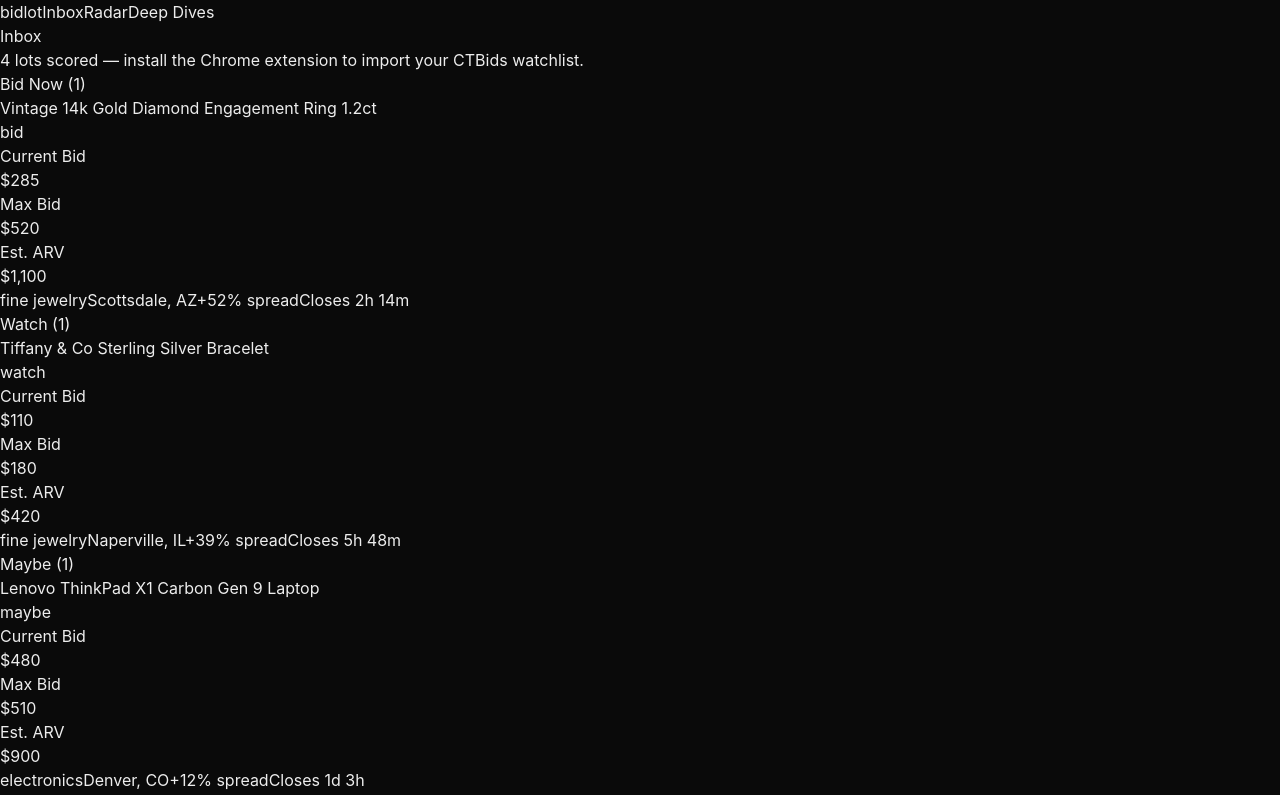
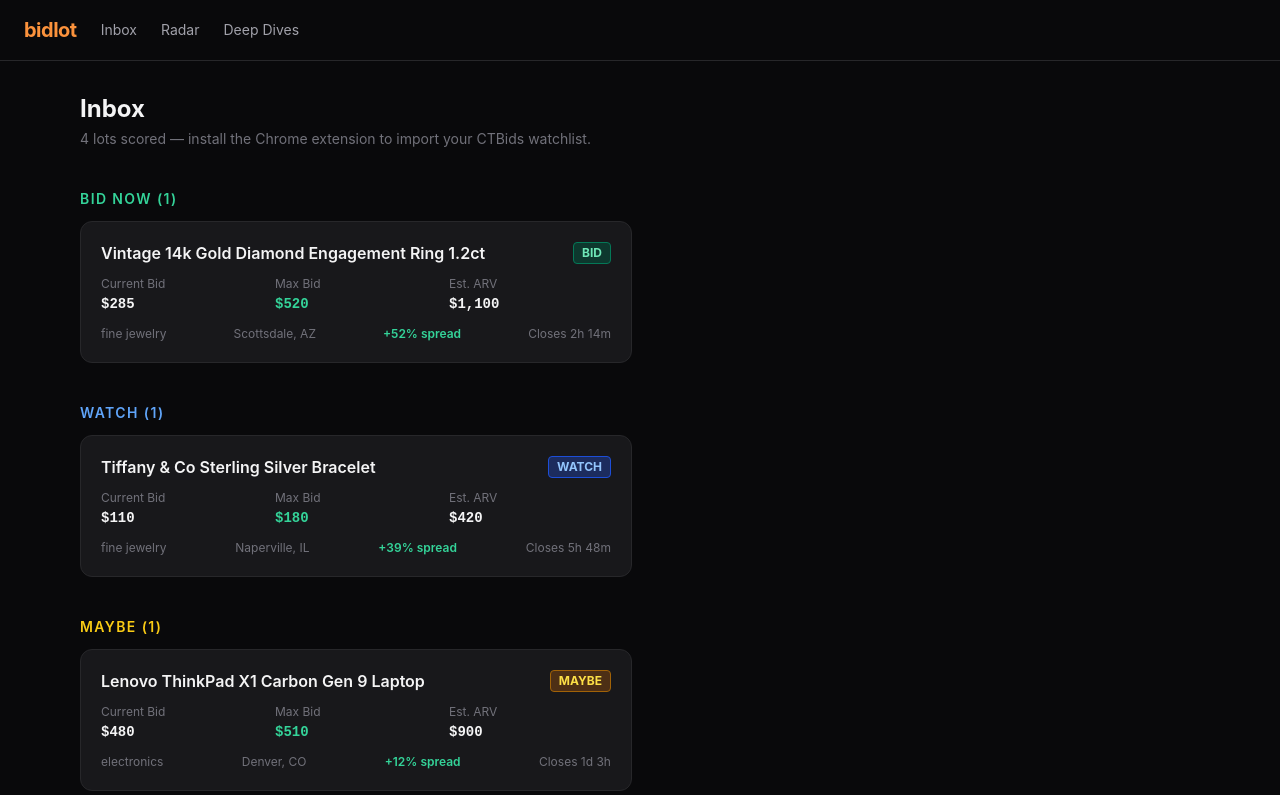
Before and after one commit to dialsandrew0/bidlot, a Next.js app in the folder apps/dashboard/: page / in a window 1280 px wide. Shown: the top 795 px of the page. Built offline with nearby package versions, Linux system fonts and the light colour scheme.

Commit message:
feat: add tailwind.config.ts

```diff
--- /dev/null
+++ b/apps/dashboard/tailwind.config.ts
@@ -0,0 +1,19 @@
+import type { Config } from 'tailwindcss';
+
+const config: Config = {
+  content: [
+    './app/**/*.{js,ts,jsx,tsx,mdx}',
+    './components/**/*.{js,ts,jsx,tsx,mdx}',
+  ],
+  theme: {
+    extend: {
+      fontFamily: {
+        sans: ['Inter', 'system-ui', 'sans-serif'],
+        mono: ['JetBrains Mono', 'monospace'],
+      },
+    },
+  },
+  plugins: [],
+};
+
+export default config;
```
